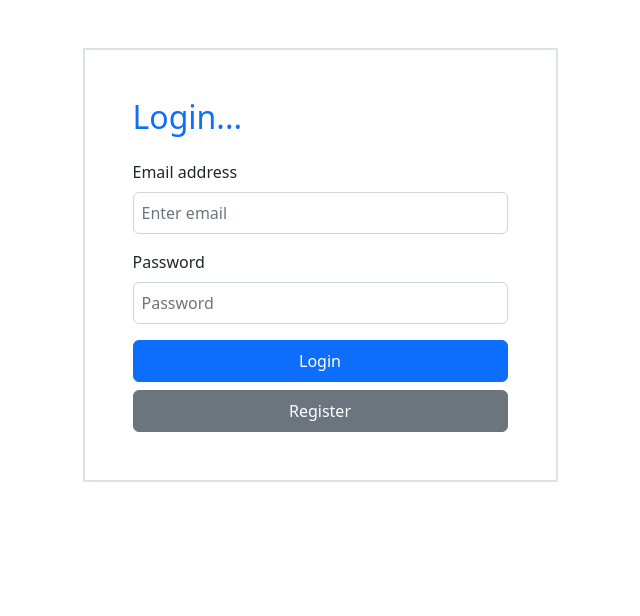
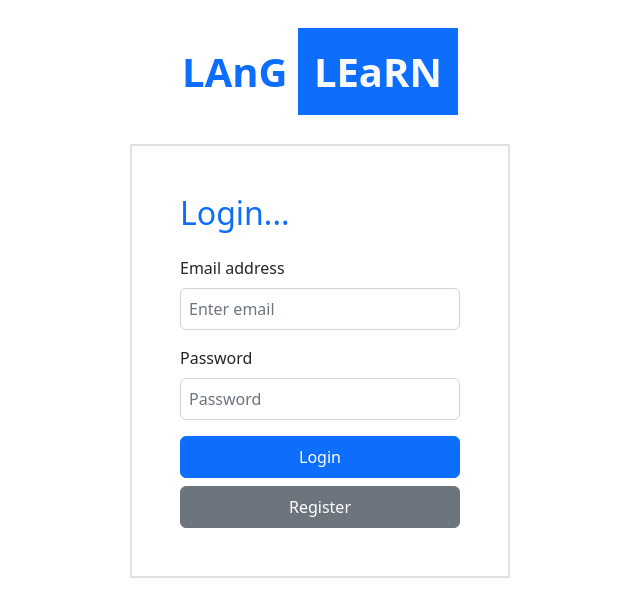
Before and after one commit to wahsandaruwan/lingobot_web_frontend, a React (Create React App) app: page / in a window 1280 px wide. Shown: the top 616 px of the page, without its empty margins (320-960 px from the left). Built offline with nearby package versions, Linux system fonts and the light colour scheme.

Commit message:
Added a text based logo

```diff
--- a/src/App.js
+++ b/src/App.js
@@ -1,3 +1,6 @@
+// Third-party components & modules
+import { Container } from 'react-bootstrap'
+
 // Custom components & modules
 import LoginForm from './Components/Sections/LoginForm'
 
@@ -7,9 +10,15 @@ import 'bootstrap/dist/css/bootstrap.min.css'
 const App = () => {
   return (
     <>
-      <div className="main-container">
+      <Container
+        fluid
+        className="min-vh-100 d-flex  flex-column align-items-center"
+      >
+        <h1 className="text-primary fw-bold mt-5 mb-5">
+          LAnG <span className="text-light bg-primary p-3">LEaRN</span>
+        </h1>
         <LoginForm />
-      </div>
+      </Container>
     </>
   )
 }
--- a/src/Components/Sections/LoginForm.js
+++ b/src/Components/Sections/LoginForm.js
@@ -5,10 +5,10 @@ const LoginForm = () => {
   return (
     <>
       <Container>
-        <Row className="mt-5">
+        <Row>
           <Col
-            lg={5}
-            md={5}
+            lg={4}
+            md={8}
             sm={12}
             className="border border-2 p-5 m-auto rounded-lg"
           >
```
